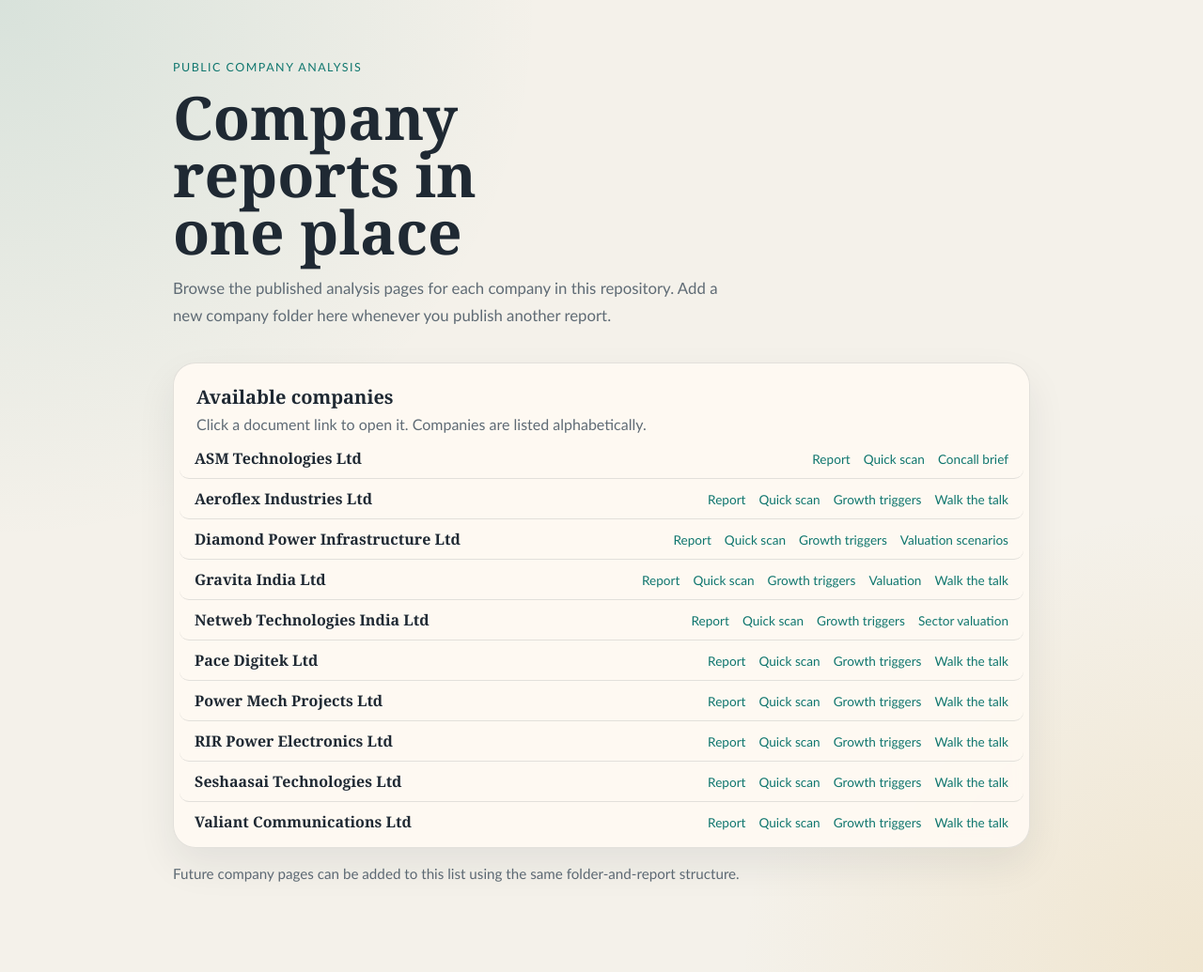
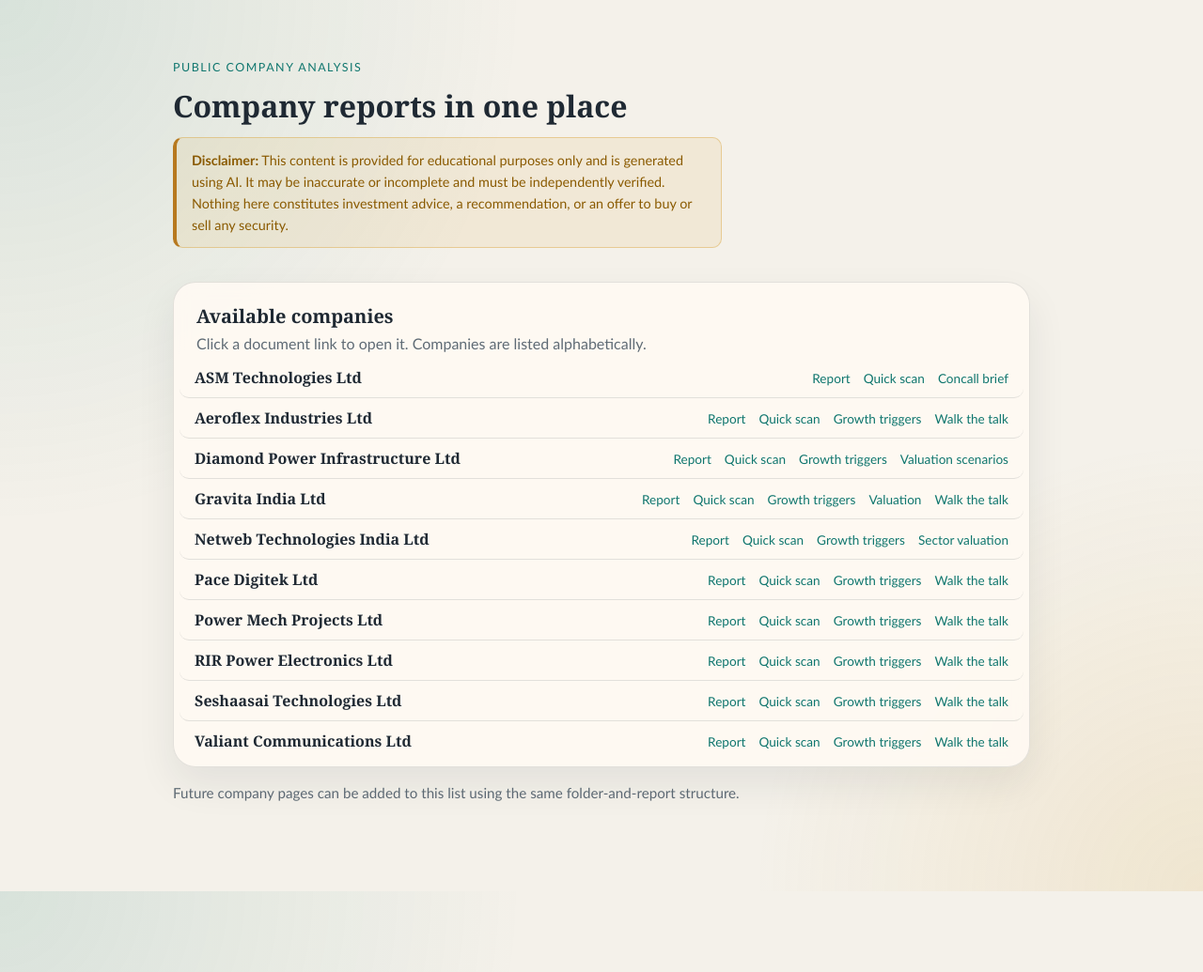
Before and after one commit to swblacksmith6/educational_sa, a Jekyll site: the page index.html, which Jekyll copies as it is, in a window 1280 px wide. Shown: the whole page at 94% size. Built offline with Jekyll 4.4.1, drawn with Linux system fonts in a browser that asks for light colours.

Commit message:
Shrink index title to single line and add AI/educational disclaimer
Reduce the hero heading to a smaller single-line size and replace the
intro paragraph with a formal disclaimer: educational purposes only,
AI-generated, must be independently verified, not investment advice.

Co-Authored-By: Claude Opus 4.8 (1M context) <noreply@anthropic.com>

```diff
--- a/index.html
+++ b/index.html
@@ -55,9 +55,23 @@
 
     h1 {
       margin: 0;
-      font-size: clamp(2.4rem, 5vw, 4.5rem);
-      line-height: 0.95;
-      max-width: 10ch;
+      font-size: clamp(1.5rem, 3vw, 2rem);
+      line-height: 1.1;
+      white-space: nowrap;
+    }
+
+    .disclaimer {
+      margin: 0;
+      padding: 12px 16px;
+      border: 1px solid rgba(214, 158, 46, 0.4);
+      border-left: 4px solid #b7791f;
+      border-radius: 10px;
+      background: rgba(214, 158, 46, 0.1);
+      font-family: "Trebuchet MS", "Segoe UI", sans-serif;
+      font-size: 0.9rem;
+      line-height: 1.6;
+      color: #8a5a00;
+      max-width: 70ch;
     }
 
     .intro {
@@ -170,9 +184,10 @@
     <section class="hero">
       <p class="eyebrow">Public company analysis</p>
       <h1>Company reports in one place</h1>
-      <p class="intro">
-        Browse the published analysis pages for each company in this repository.
-        Add a new company folder here whenever you publish another report.
+      <p class="disclaimer">
+        <strong>Disclaimer:</strong> This content is provided for educational purposes only and is
+        generated using AI. It may be inaccurate or incomplete and must be independently verified.
+        Nothing here constitutes investment advice, a recommendation, or an offer to buy or sell any security.
       </p>
     </section>
 
```
